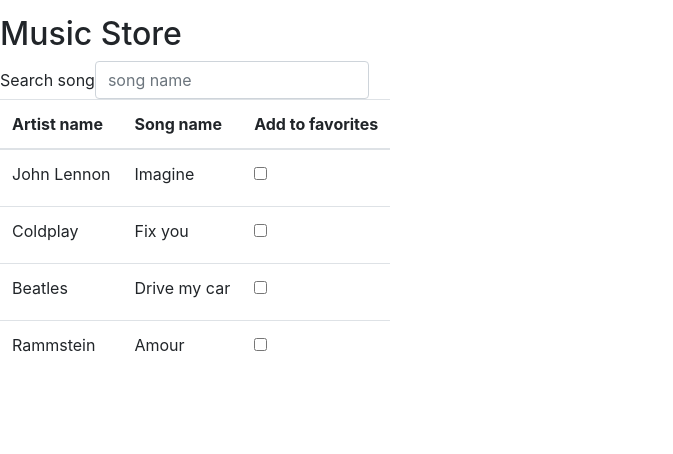
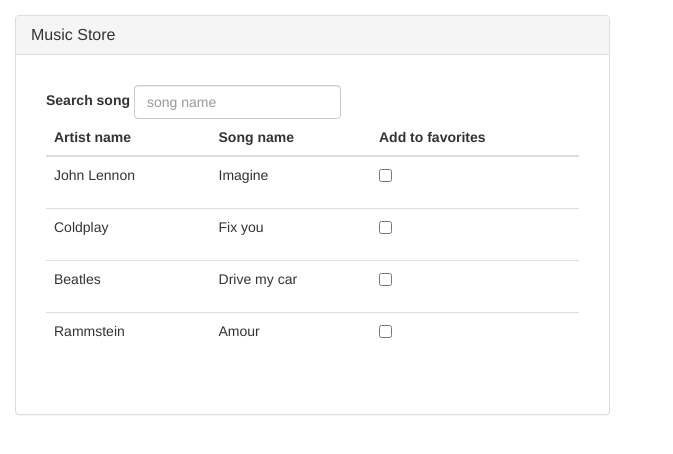
Before and after one commit to HurmuzacheCiprian/CgkMusicStore, a website: page app/index.html at #/music-store in a window 1280 px wide. Shown: the whole page, without its empty margins (0-673 px from the left). Drawn offline with nearby package versions, Linux system fonts and the light colour scheme; some packages are replaced by stand-ins of ours; files that its build step writes are made by us from their sources.

Commit message:
Refactored the views and css

```diff
--- a/app/angular/index.css
+++ b/app/angular/index.css
@@ -5,3 +5,7 @@
 .checkbox {
     margin-top: 0px !important;
 }
+
+.panel {
+    margin: 15px !important;
+}
--- a/app/angular/views/music-store.html
+++ b/app/angular/views/music-store.html
@@ -1,11 +1,4 @@
-<div class="row">
-    <div class="col-xs-6">
-        <div class="panel panel-default">
-            <div class="panel-heading">
-                <h2 class="panel-title">Music Store</h2>
-            </div>
 <div class="panel-body">
-
     <div class="row">
         <div class="col-md-12">
             <form class="form-inline">
@@ -16,7 +9,6 @@
             </form>
         </div>
     </div>
-
     <div class="row">
         <div class="col-md-12">
             <div class="table-responsive">
@@ -48,6 +40,3 @@
         </div>
     </div>
 </div>
-        </div>
-    </div>
-</div>
--- a/app/index.html
+++ b/app/index.html
@@ -3,11 +3,23 @@
 <head>
     <meta charset="UTF-8">
     <title></title>
+    <script src="../lib/bower_components/angular/angular.js"></script>
 </head>
 <body ng-app="cgkMusicStore">
 
 <div ng-cloak>
-    <div class="main" ui-view="music-store"></div>
+    <div class="row">
+        <div class="col-xs-6">
+            <div class="panel panel-default">
+                <div class="panel-heading">
+                    <h2 class="panel-title">Music Store</h2>
+                </div>
+                <div class="main" ui-view="music-store"></div>
+            </div>
+        </div>
+    </div>
+
+
 </div>
 
 
```
Also changed, not shown: app/angular/views/liked-songs.html (added, +3 -0 lines). Lines whose indentation alone changed are shown as unchanged.
